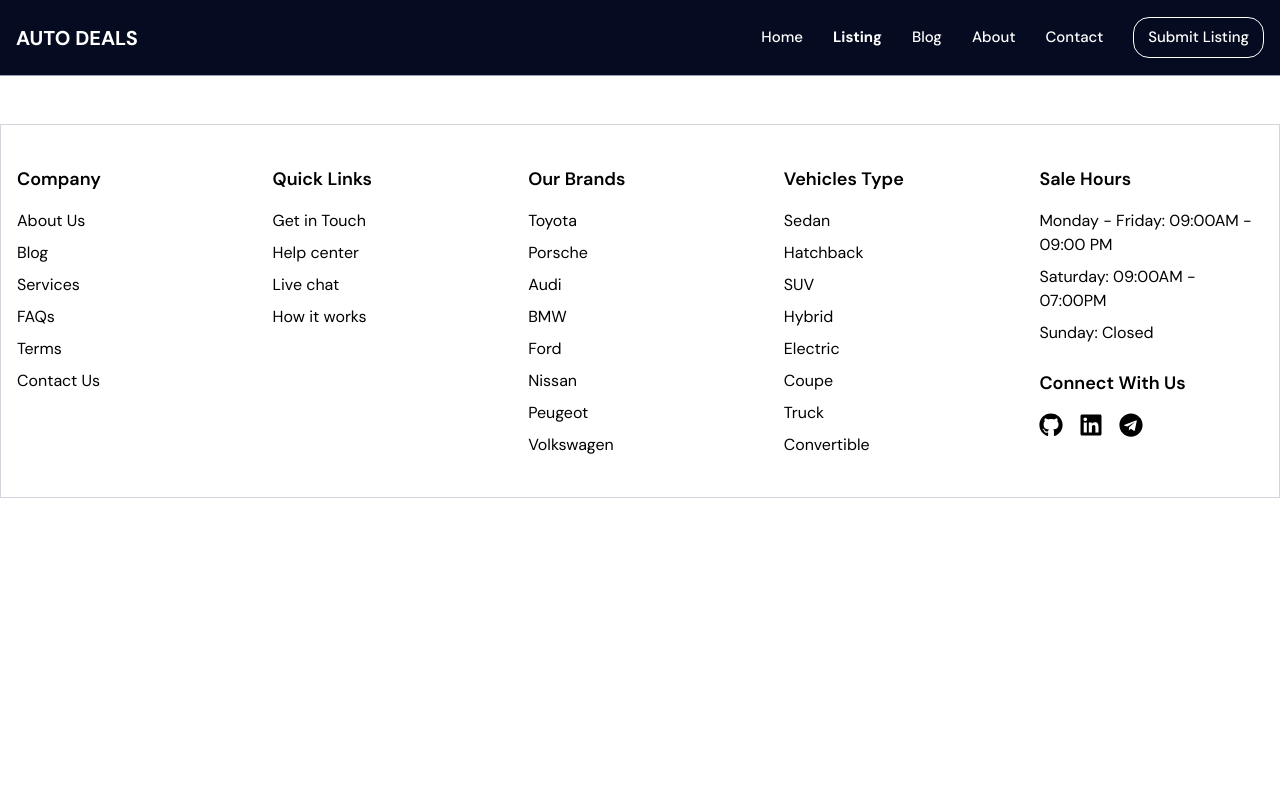
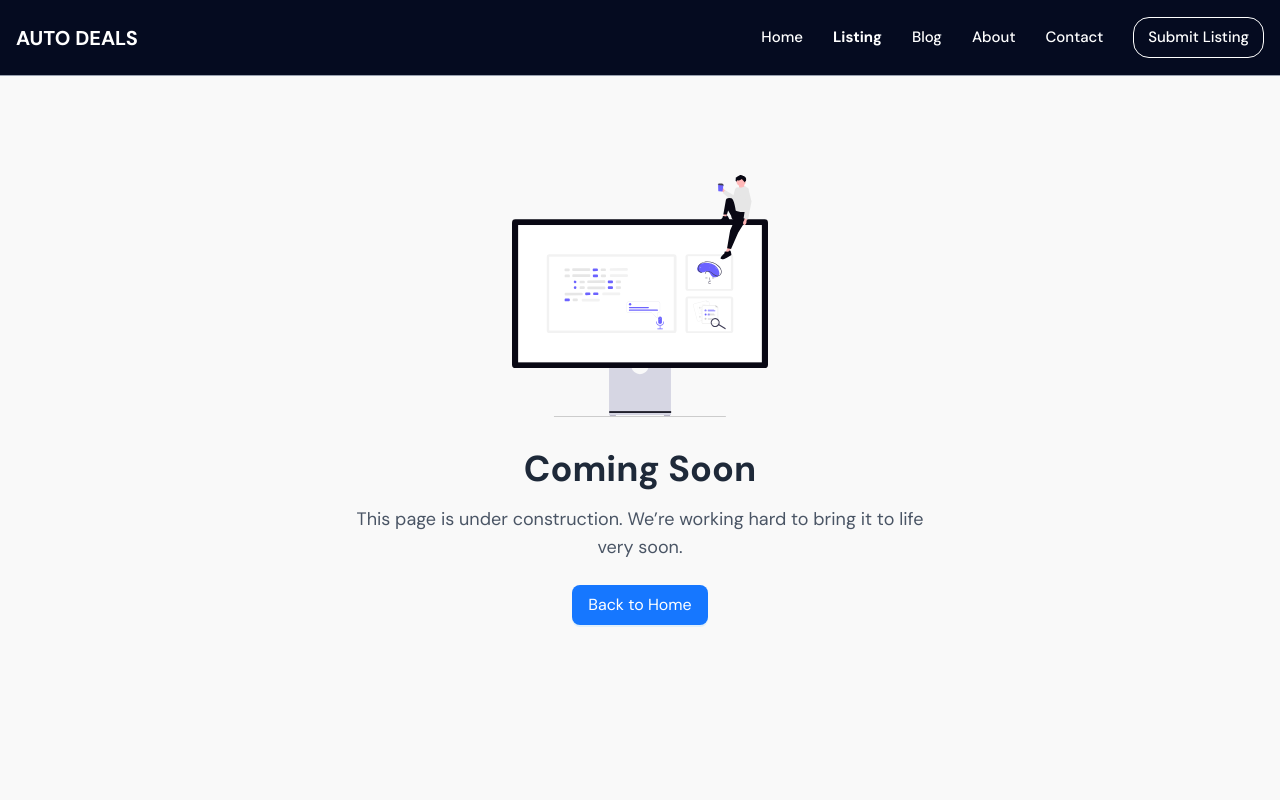
Before and after one commit to Jurayev311/Car-shop, a React (Vite) app: page /listing in a window 1280 px wide. Shown: the top 800 px of the page. Built offline with nearby package versions, Linux system fonts and the light colour scheme.

Commit message:
updated project

```diff
--- a/package.json
+++ b/package.json
@@ -11,7 +11,9 @@
   },
   "dependencies": {
     "@tailwindcss/vite": "^4.1.7",
+    "antd": "^5.25.4",
     "axios": "^1.9.0",
+    "framer-motion": "^12.16.0",
     "react": "^19.1.0",
     "react-countup": "^6.5.3",
     "react-dom": "^19.1.0",
--- /dev/null
+++ b/src/components/comingSoon/ComingSoon.jsx
@@ -0,0 +1,39 @@
+import React from 'react';
+import { Button } from 'antd';
+import { useNavigate } from 'react-router-dom';
+import { motion } from 'framer-motion';
+
+const ComingSoon = () => {
+  const navigate = useNavigate();
+
+  return (
+    <div className="w-full h-screen bg-[#f9f9f9] flex items-center justify-center px-4">
+      <motion.div
+        initial={{ opacity: 0, y: 50 }}
+        animate={{ opacity: 1, y: 0 }}
+        transition={{ duration: 0.8, ease: 'easeOut' }}
+        className="text-center max-w-xl"
+      >
+        <motion.img
+          src="/src/assets/coming.svg"
+          alt="Coming Soon"
+          className="w-64 mx-auto mb-8"
+          initial={{ scale: 0.8 }}
+          animate={{ scale: 1 }}
+          transition={{ duration: 0.6 }}
+        />
+
+        <h1 className="text-4xl font-bold text-gray-800 mb-4">Coming Soon</h1>
+        <p className="text-gray-600 text-lg mb-6">
+          This page is under construction. We’re working hard to bring it to life very soon.
+        </p>
+
+        <Button type="primary" size="large" onClick={() => navigate('/')}>
+          Back to Home
+        </Button>
+      </motion.div>
+    </div>
+  );
+};
+
+export default React.memo(ComingSoon);
--- a/src/components/footer/Footer.jsx
+++ b/src/components/footer/Footer.jsx
@@ -3,9 +3,8 @@
 
 const Footer = () => {
   return (
-    <footer className="bg-white border border-gray-300 text-black py-10 px-4 mt-[100px]">
+    <footer className="bg-white border border-gray-300 text-black py-10 px-4 mt-[60px]">
       <div className="max-w-7xl mx-auto grid grid-cols-1 md:grid-cols-5 gap-8">
-        {/* Company Section */}
         <div>
           <h3 className="text-lg font-semibold mb-4">Company</h3>
           <ul className="space-y-2">
@@ -18,7 +17,6 @@
           </ul>
         </div>
 
-        {/* Quick Links Section */}
         <div>
           <h3 className="text-lg font-semibold mb-4">Quick Links</h3>
           <ul className="space-y-2">
@@ -29,7 +27,6 @@
           </ul>
         </div>
 
-        {/* Our Brands Section */}
         <div>
           <h3 className="text-lg font-semibold mb-4">Our Brands</h3>
           <ul className="space-y-2">
@@ -44,7 +41,6 @@
           </ul>
         </div>
 
-        {/* Vehicles Type Section */}
         <div>
           <h3 className="text-lg font-semibold mb-4">Vehicles Type</h3>
           <ul className="space-y-2">
@@ -59,7 +55,6 @@
           </ul>
         </div>
 
-        {/* Sale Hours & Connect With Us Section */}
         <div>
           <h3 className="text-lg font-semibold mb-4">Sale Hours</h3>
           <ul className="space-y-2 mb-6">
--- a/src/components/header/Header.jsx
+++ b/src/components/header/Header.jsx
@@ -34,7 +34,7 @@
             <li><NavLink to={'/blog'}>Blog</NavLink></li>
             <li><NavLink to={'/about'}>About</NavLink></li>
             <li><NavLink to={'/contact'}>Contact</NavLink></li>
-            <button className='border p-2 px-3.5 rounded-2xl cursor-pointer hover:bg-[#ffffff73] hover:border-gray-300 active:scale-95 duration-150'>Submit Listing</button>
+            <button className='border p-2 px-3.5 rounded-2xl cursor-pointer hover:bg-[#ffffff73] hover:border-gray-300 active:scale-95 duration-150'><a href="https://t.me/Javohir_Frontend" target='_blank'>Submit Listing</a></button>
           </ul>
         </nav>
       </div>
--- a/src/components/hero/Hero.jsx
+++ b/src/components/hero/Hero.jsx
@@ -8,6 +8,7 @@
 import Perfect from '../../assets/Perfect.jpg';
 import Ranger from '../../assets/Ranger.jpg';
 import { CgArrowTopRight } from "react-icons/cg";
+import { Link } from 'react-router-dom';
 
 const Hero = () => {
   return (
@@ -26,7 +27,7 @@
           <div className='absolute top-[50%] left-[20%] translate-x-[-15%] translate-y-[-50%] z-20'>
             <p className='font-bold text-[40px]'>$35,000</p>
             <h2 className='font-medium text-[70px]'>Mercedes-Benz, C Class</h2>
-            <button className='flex items-center justify-center w-[165px] h-[48px] rounded-[16px] bg-white text-black cursor-pointer mt-[5px]'>Learn More <CgArrowTopRight /> </button>
+            <Link to={'/listing'} className='flex items-center justify-center w-[165px] h-[48px] rounded-[16px] bg-white text-black cursor-pointer mt-[5px]'>Learn More <CgArrowTopRight /> </Link>
           </div>
           </SwiperSlide>
           <SwiperSlide>
@@ -34,7 +35,7 @@
             <div className='absolute top-[50%] left-[20%] translate-x-[-15%] translate-y-[-50%] z-20'>
             <p className='font-bold text-[40px]'>$75,000</p>
             <h2 className='font-medium text-[70px]'>Fast, Simple and Easy</h2>
-            <button className='flex items-center justify-center w-[165px] h-[48px] rounded-[16px] bg-white text-black cursor-pointer mt-[5px]'>Learn More <CgArrowTopRight /> </button>
+            <Link to={'/listing'} className='flex items-center justify-center w-[165px] h-[48px] rounded-[16px] bg-white text-black cursor-pointer mt-[5px]'>Learn More <CgArrowTopRight /> </Link>
           </div>
           </SwiperSlide>
           <SwiperSlide>
@@ -42,7 +43,7 @@
             <div className='absolute top-[50%] left-[20%] translate-x-[-15%] translate-y-[-50%] z-20'>
             <p className='font-bold text-[40px]'>$200,000</p>
             <h2 className='font-medium text-[70px]'>Ferrari 488 GTB</h2>
-            <button className='flex items-center justify-center w-[165px] h-[48px] rounded-[16px] bg-white text-black cursor-pointer mt-[5px]'>Learn More <CgArrowTopRight /> </button>
+            <Link to={'/listing'} className='flex items-center justify-center w-[165px] h-[48px] rounded-[16px] bg-white text-black cursor-pointer mt-[5px]'>Learn More <CgArrowTopRight /> </Link>
           </div>
           </SwiperSlide>
           <SwiperSlide>
@@ -50,7 +51,7 @@
             <div className='absolute top-[50%] left-[20%] translate-x-[-15%] translate-y-[-50%] z-20'>
             <p className='font-bold text-[40px]'>$50,000</p>
             <h2 className='font-medium text-[70px]'>Volvo XC90</h2>
-            <button className='flex items-center justify-center w-[165px] h-[48px] rounded-[16px] bg-white text-black cursor-pointer mt-[5px]'>Learn More <CgArrowTopRight /> </button>
+            <Link to={'/listing'} className='flex items-center justify-center w-[165px] h-[48px] rounded-[16px] bg-white text-black cursor-pointer mt-[5px]'>Learn More <CgArrowTopRight /> </Link>
           </div>
           </SwiperSlide>
         </Swiper>
--- a/src/pages/listing/Listing.jsx
+++ b/src/pages/listing/Listing.jsx
@@ -1,8 +1,11 @@
 import React from 'react'
+import ComingSoon from '../../components/comingSoon/ComingSoon'
 
 const Listing = () => {
   return (
-    <div>Listing</div>
+    <>
+      <ComingSoon />
+    </>
   )
 }
 
--- /dev/null
+++ b/src/pages/not-found/NotFound.jsx
@@ -0,0 +1,18 @@
+import React from 'react'
+import { Button, Result } from 'antd';
+import { Link } from 'react-router-dom';
+
+const NotFound = () => {
+    return (
+        <div className='w-full h-screen flex justify-center items-center mt-[100px]'>
+            <Result
+                status="404"
+                title="404"
+                subTitle="Sorry, the page you visited does not exist."
+                extra={<Link to={'/'}><Button type="primary">Back Home</Button></Link>}
+            />
+        </div>
+    )
+}
+
+export default React.memo(NotFound)
--- a/src/routes/AppRoutes.jsx
+++ b/src/routes/AppRoutes.jsx
@@ -6,6 +6,7 @@
 import About from '../pages/about/About'
 import Contact from '../pages/contact/Contact'
 import { Route, Routes } from 'react-router-dom'
+import NotFound from '../pages/not-found/NotFound'
 
 const AppRoutes = () => {
     return (
@@ -17,6 +18,8 @@
                     <Route path='blog' element={<Blog />} />
                     <Route path='about' element={<About />} />
                     <Route path='contact' element={<Contact />} />
+                    <Route path='contact' element={<Contact />} />
+                    <Route path='*' element={<NotFound />} />
                 </Route>
             </Routes>
         </>
```
Also changed, not shown: src/assets/coming.svg (added), 1 other file (tests, documents, lock files or other folders).
